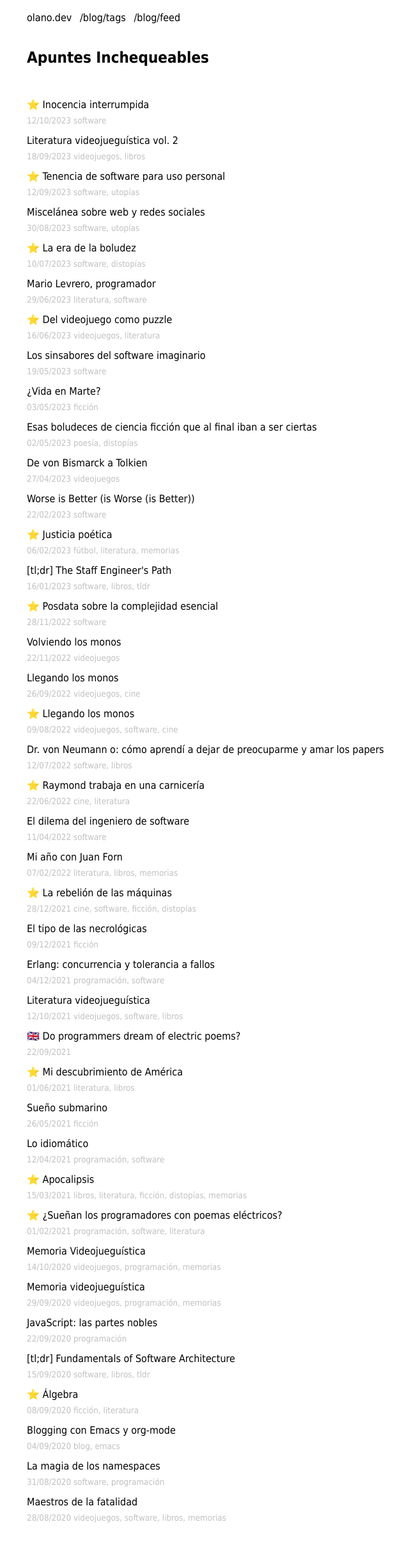
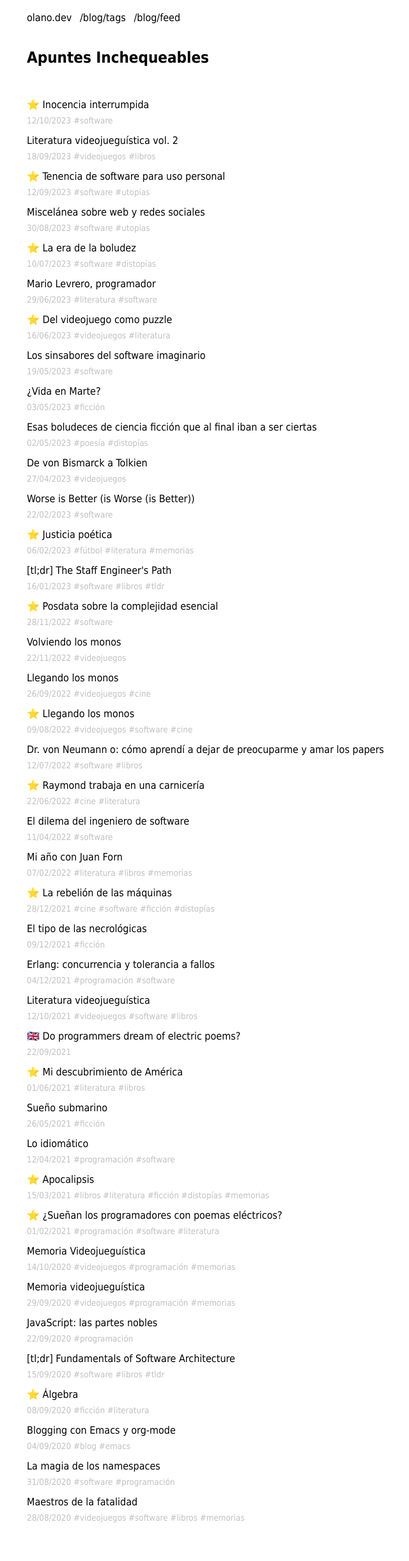
Before and after one commit to facundoolano/olano.dev, a Jekyll site: the page built from blog/index.html, in a window 1280 px wide. Shown: the whole page at 64% size, without its empty margins (238-878 px from the left). Built offline with Jekyll 4.4.1, drawn with Linux system fonts in a browser that asks for light colours.

Commit message:
tags page

```diff
--- a/blog.html
+++ b/_includes/posts.html
@@ -1,11 +1,4 @@
----
-layout: default
-title: Apuntes Inchequeables
-sections: [["/blog/tags", "/blog/tags"], ["/feed.xml", "/blog/feed"]]
----
-
-<div class="blog-index">
-    {% for post in site.posts %}
+{% for post in posts %}
 
     <article>
 
@@ -14,9 +7,12 @@
         <br/>
         <small>
             <span class="date">{{ post.date | date: "%d/%m/%Y" }}</span>
-            <span class="date">{{ post.tags|join:', ' }}</span>
+            <span class="tags">
+                {% for tag in post.tags %}
+                <a href="/blog/tags#{{tag}}">#{{tag}}</a>
+                {% endfor %}
+            </span>
         </small>
 
     </article>
 {% endfor %}
-</div>
--- a/assets/css/main.css
+++ b/assets/css/main.css
@@ -41,7 +41,7 @@ a:hover {text-decoration: underline}
     a {
         color: unset;
     }
-    .date { color: silver}
+    .date, .tags { color: silver}
 }
 
 .layout-post {
--- /dev/null
+++ b/blog/index.html
@@ -0,0 +1,10 @@
+---
+layout: default
+title: Apuntes Inchequeables
+sections: [["/blog/tags", "/blog/tags"], ["/feed.xml", "/blog/feed"]]
+---
+
+<div class="blog-index">
+    {% assign posts = site.posts %}
+    {% include posts.html posts=posts%}
+</div>
```
Also changed, not shown: _layouts/post.html (+15 -7 lines), blog/tags.html (added, +13 -0 lines).
